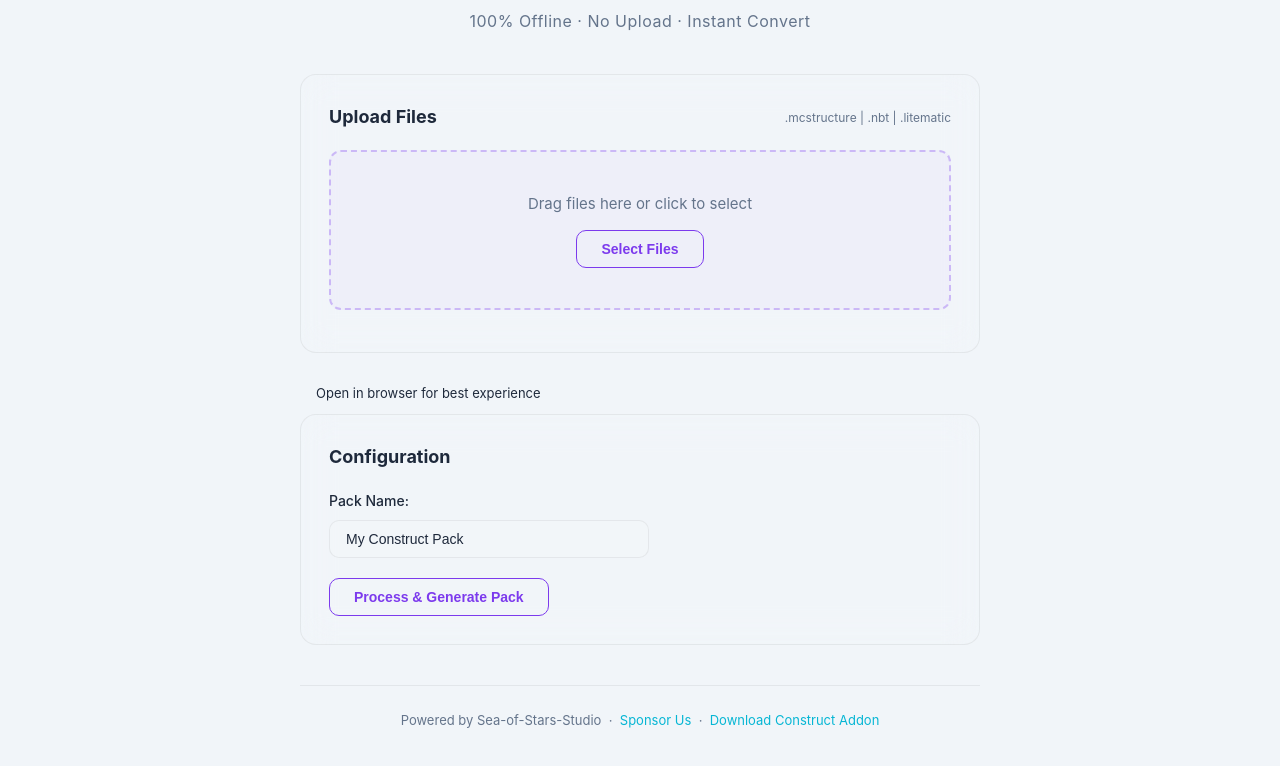
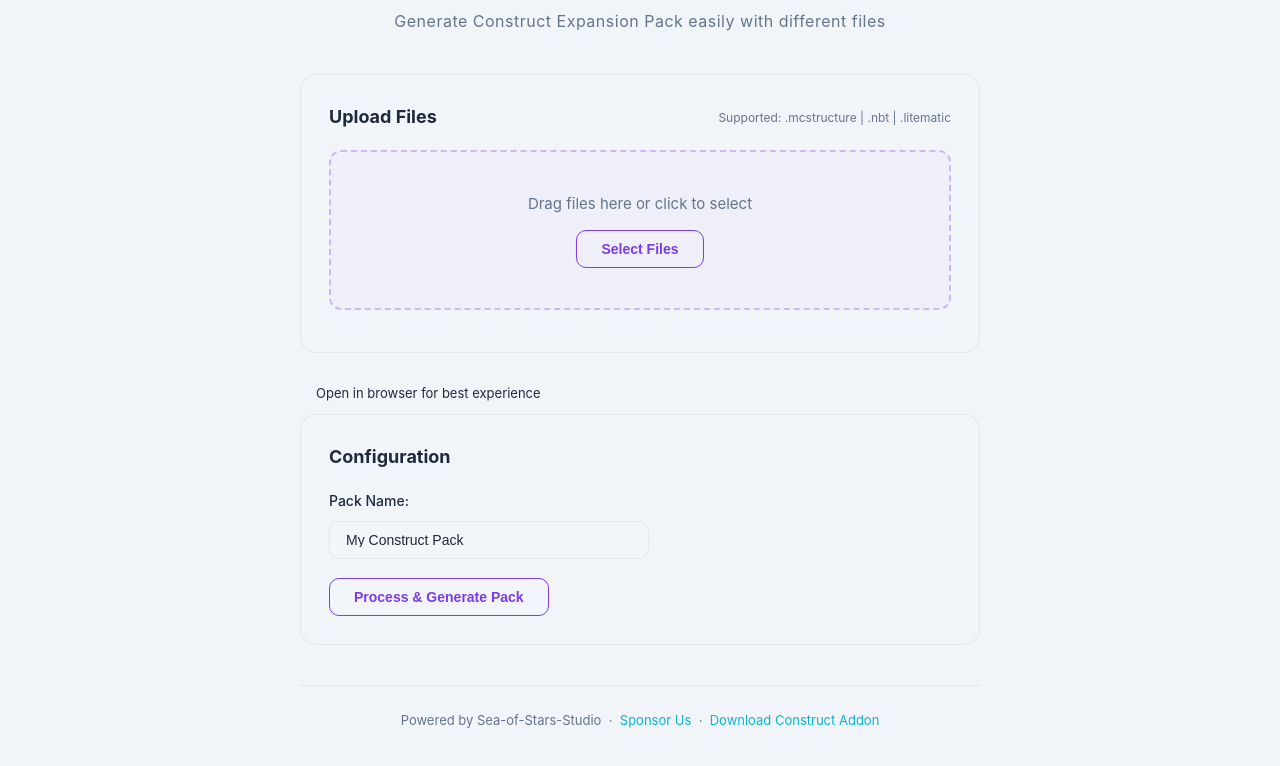
Before and after one commit to Sea-of-Stars-studio/sea-of-stars-studio.github.io, a plain HTML site: page index.html in a window 1280 px wide. Shown: the part 166-932 px from the top of the page. Drawn offline with Linux system fonts and the light colour scheme.

Commit message:
feat: change texts

```diff
--- a/index.html
+++ b/index.html
@@ -390,7 +390,7 @@
     <!-- Hero -->
     <div class="ov-hero">
         <h1 data-i18n="OV_MAIN_TITLE">Construct Pack Generator</h1>
-        <p data-i18n="OV_SUB_TITLE">100% Offline · No Upload · Instant Convert</p>
+        <p data-i18n="OV_SUB_TITLE">a platform for generating expansion packs of Construct, enabling users to upload .mcstructure | .nbt | .litematic files</p>
     </div>
 
     <!-- 上传区域 -->
@@ -430,8 +430,8 @@
     <!-- 下载 -->
     <div id="downloadArea" style="display:none;">
         <h3 data-i18n="SECTION_DOWNLOAD">Download Your Pack</h3>
-        <p data-i18n="DOWNLOAD_READY">Your file is ready</p>
-        <button id="downloadBtn" data-i18n="DOWNLOAD_BTN">Download Archive</button>
+        <p data-i18n="DOWNLOAD_READY">Import Into MCBE & Load It In The World</p>
+        <button id="downloadBtn" data-i18n="DOWNLOAD_BTN">Download</button>
     </div>
 
     <!-- 底部 -->
@@ -440,7 +440,7 @@
         &nbsp;·&nbsp;
         <a href="https://afdian.com/a/Endertrekker" target="_blank" data-i18n="FOOTER_SPONSOR">Sponsor Us</a>
         &nbsp;·&nbsp;
-        <a href="https://github.com/ForestOfLight/Construct" target="_blank" data-i18n="DL_PAGE_TITLE">Download Construct Addon</a>
+        <a href="https://github.com/ForestOfLight/Construct/releases" target="_blank" data-i18n="DL_PAGE_TITLE">Download Construct</a>
     </div>
 </div>
 
--- a/js/utils.umd.js
+++ b/js/utils.umd.js
@@ -132,13 +132,13 @@ const i18n = {
         DOWNLOAD_BTN: 'Download Archive',
 
         // Page title and subtitle
-        MAIN_TITLE: 'Construct Pack Generator',
-        SUB_TITLE: 'No Upload · Local Processing · Fast Transfer · Multi-File',
+        MAIN_TITLE: 'Construct Expansion Pack Generator',
+        SUB_TITLE: 'Generate Construct Expansion Pack easily with different files',
         NAV_DOWNLOAD: 'Download Chinese Projection Pack',
 
         // Upload section
         SECTION_UPLOAD: 'Upload Files',
-        FORMAT_HINT: '.mcstructure | .nbt | .litematic',
+        FORMAT_HINT: 'Supported: .mcstructure | .nbt | .litematic',
 
         // Config section
         SECTION_CONFIG: 'Configuration',
@@ -151,7 +151,7 @@ const i18n = {
 
         // Download section
         SECTION_DOWNLOAD: 'Download Your Pack',
-        DOWNLOAD_READY: 'Your file is ready',
+        DOWNLOAD_READY: 'Import Into MCBE & Load It In The World',
 
         // Delete button
         BTN_DELETE: 'Delete',
@@ -172,7 +172,7 @@ const i18n = {
         // Overseas version
         OV_PAGE_TITLE: 'Construct Expansion Pack Generator',
         OV_MAIN_TITLE: 'Construct Pack Generator',
-        OV_SUB_TITLE: '100% Offline · No Upload · Instant Convert',
+        OV_SUB_TITLE: 'Generate Construct Expansion Pack easily with different files',
         OV_FOOTER_POWERED: 'Powered by Sea-of-Stars-Studio',
         OV_STATUS_HINT: 'Open in browser for best experience'
     }
```
